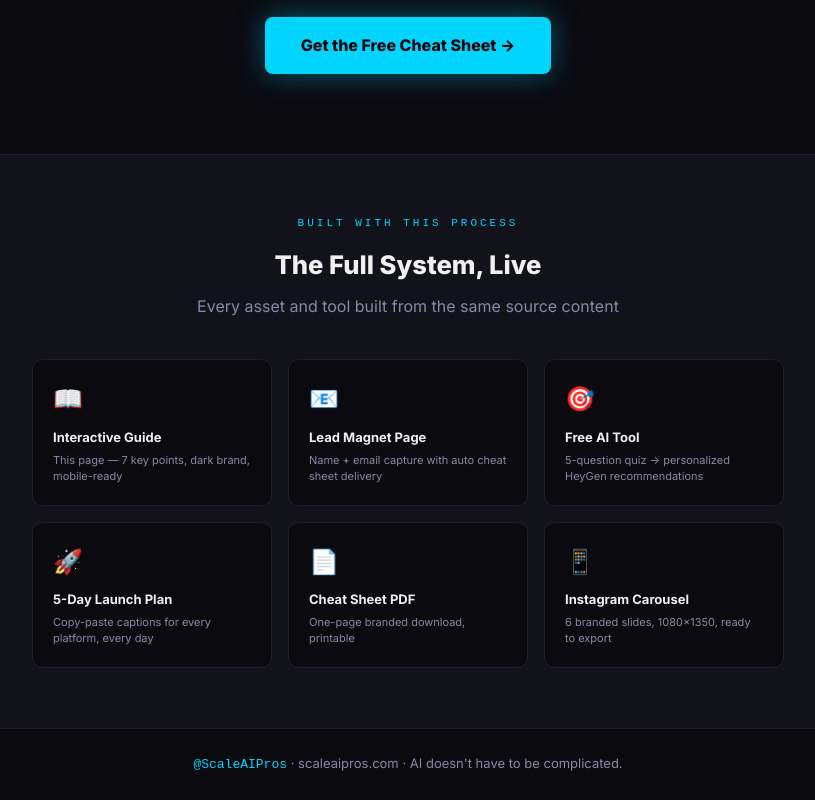
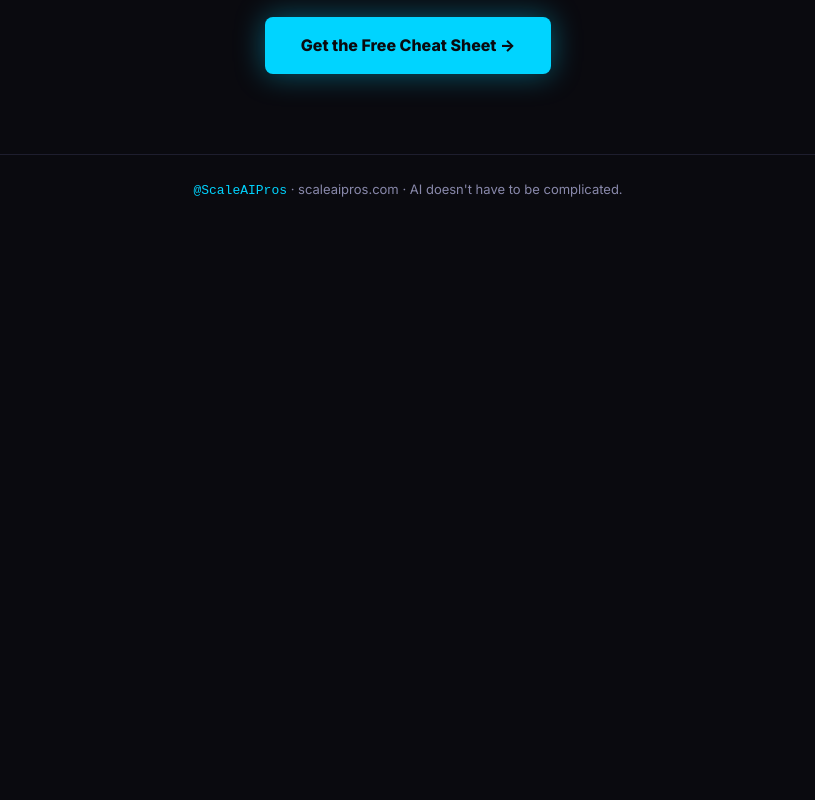
Before and after one commit to ScaleAIPros/Challenge-Project-June-2, a Next.js app in the folder guide-site/: page / in a window 1280 px wide. Shown: the part 2389-3189 px from the top of the page, without its empty margins (232-1047 px from the left). After the commit the page ends 2615 px from the top, so only its background shows below. Built offline with nearby package versions, Linux system fonts and the light colour scheme.

Commit message:
Remove proof gallery section from guide site

```diff
--- a/guide-site/app/page.tsx
+++ b/guide-site/app/page.tsx
@@ -227,33 +227,6 @@ export default function Home() {
         </a>
       </section>
 
-      {/* Proof Gallery */}
-      <section style={{ background: "#12121A", borderTop: "1px solid #1E1E2E" }}>
-        <div style={{ maxWidth: "800px", margin: "0 auto", padding: "60px 24px" }}>
-          <div style={{ textAlign: "center", marginBottom: "40px" }}>
-            <div style={{ fontFamily: "JetBrains Mono, monospace", color: "#00D4FF", fontSize: "11px", letterSpacing: "3px", textTransform: "uppercase", marginBottom: "12px" }}>Built with this process</div>
-            <h2 style={{ fontSize: "1.6rem", fontWeight: 800 }}>The Full System, Live</h2>
-            <p style={{ color: "#8888AA", marginTop: "8px" }}>Every asset and tool built from the same source content</p>
-          </div>
-          <div style={{ display: "grid", gridTemplateColumns: "repeat(auto-fit, minmax(220px, 1fr))", gap: "16px" }}>
-            {[
-              { label: "Interactive Guide", desc: "This page — 7 key points, dark brand, mobile-ready", icon: "📖", url: "#" },
-              { label: "Lead Magnet Page", desc: "Name + email capture with auto cheat sheet delivery", icon: "📧", url: "#" },
-              { label: "Free AI Tool", desc: "5-question quiz → personalized HeyGen recommendations", icon: "🎯", url: "#" },
-              { label: "5-Day Launch Plan", desc: "Copy-paste captions for every platform, every day", icon: "🚀", url: "#" },
-              { label: "Cheat Sheet PDF", desc: "One-page branded download, printable", icon: "📄", url: "#" },
-              { label: "Instagram Carousel", desc: "6 branded slides, 1080×1350, ready to export", icon: "📱", url: "#" },
-            ].map(({ label, desc, icon, url }) => (
-              <a key={label} href={url} style={{ background: "#0A0A0F", border: "1px solid #1E1E2E", borderRadius: "10px", padding: "20px", textDecoration: "none", color: "#F0F0F0", display: "block", transition: "border-color 0.2s" }}>
-                <div style={{ fontSize: "1.5rem", marginBottom: "8px" }}>{icon}</div>
-                <div style={{ fontWeight: 700, fontSize: "13px", marginBottom: "4px" }}>{label}</div>
-                <div style={{ color: "#8888AA", fontSize: "11px", lineHeight: 1.5 }}>{desc}</div>
-              </a>
-            ))}
-          </div>
-        </div>
-      </section>
-
       {/* Footer */}
       <footer style={{ borderTop: "1px solid #1E1E2E", padding: "24px", textAlign: "center", color: "#8888AA", fontSize: "13px" }}>
         <span style={{ fontFamily: "JetBrains Mono, monospace", color: "#00D4FF" }}>@ScaleAIPros</span>
```
